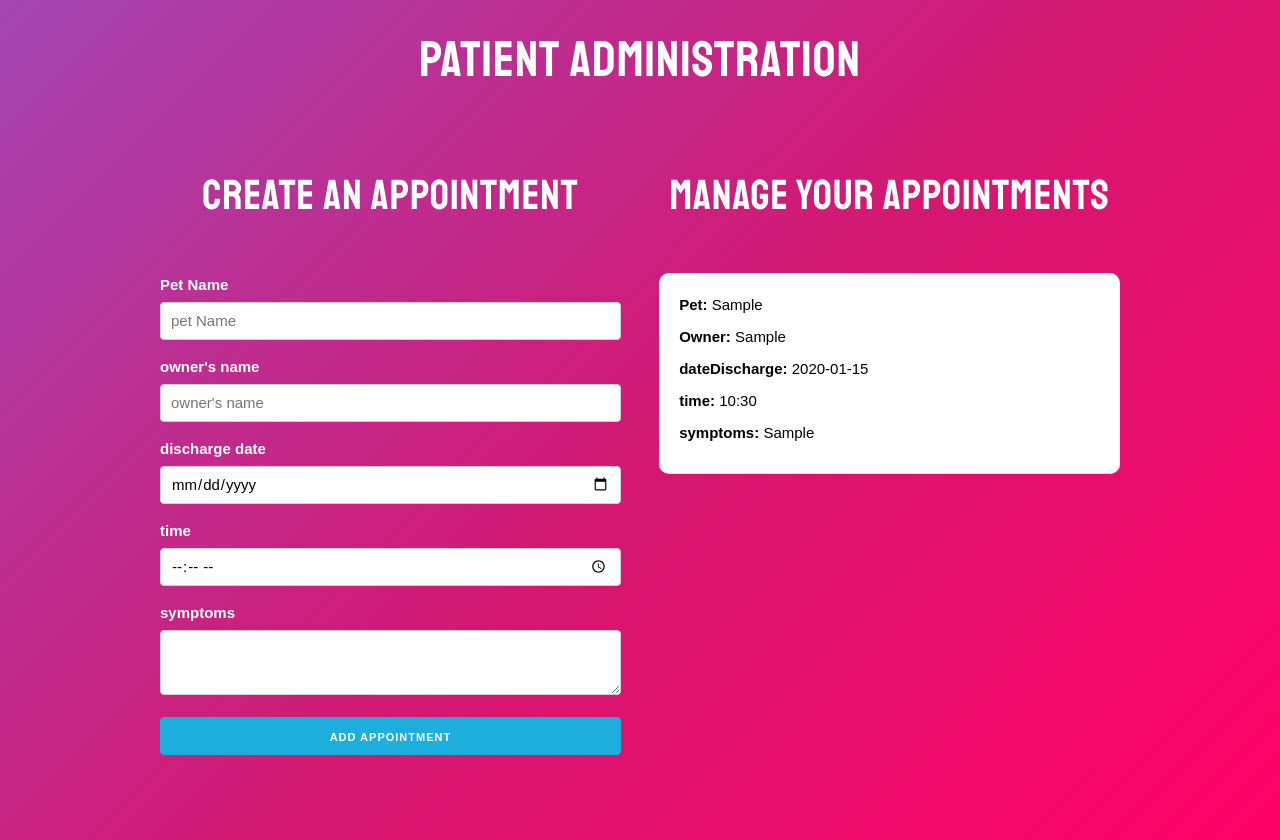
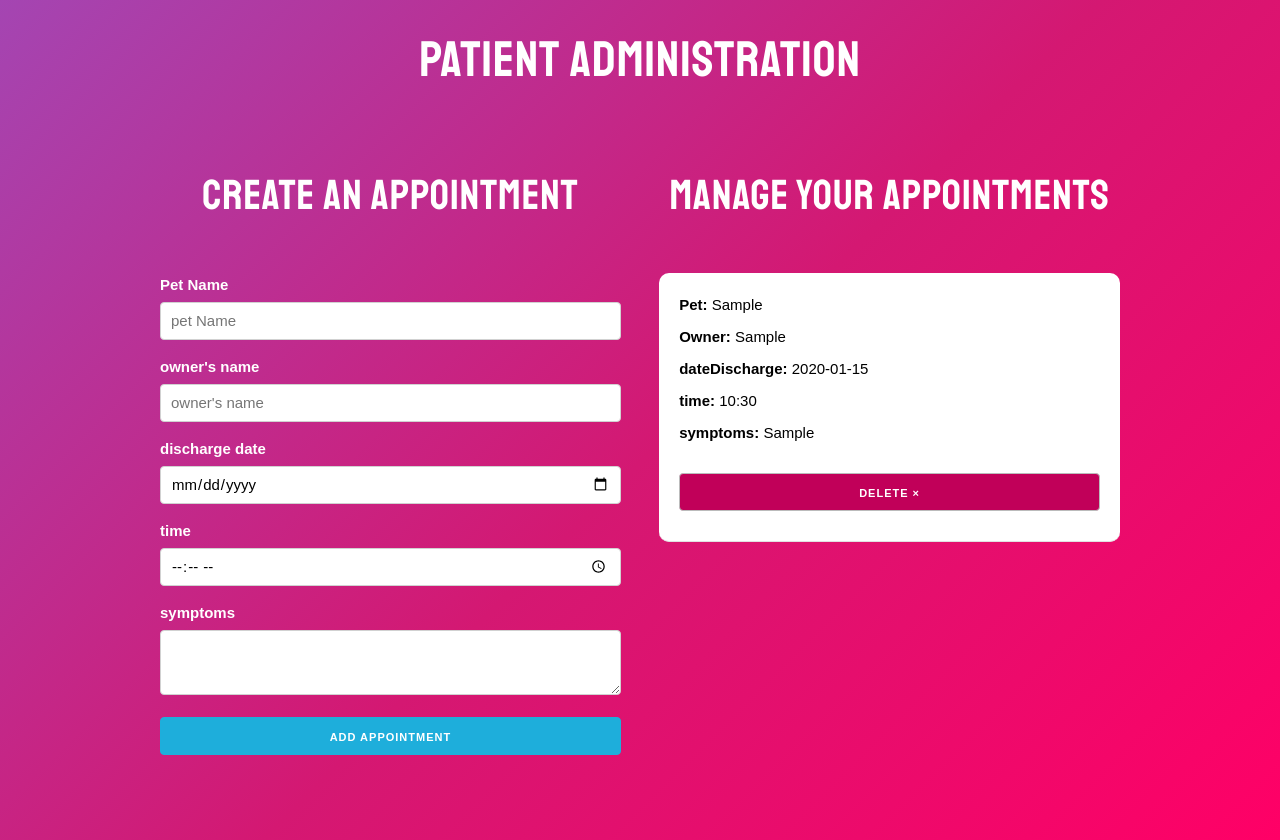
Before and after one commit to yeisonqr19/appointments-app, a React (Create React App) app: page / in a window 1280 px wide. Both pictures are taken after typing "Sample", "Sample", "2020-01-15", "10:30", "Sample" into the empty fields and a click on the button "ADD APPOINTMENT". Built offline with nearby package versions, Linux system fonts and the light colour scheme.

Commit message:
add localstorage to maintain appointment information

```diff
--- a/src/App.js
+++ b/src/App.js
@@ -1,4 +1,4 @@
-import React, { useState } from "react";
+import React, { useState, useEffect } from "react";
 import Cita from "./components/Cita";
 import Form from "./components/Form";
 
@@ -6,10 +6,25 @@ function App() {
   //State para todas las citas
   const [citas, setCitas] = useState([]);
 
+  //useEffect para realizar funciones solo cuando cambie el state
+  useEffect(() => {
+
+  }, [citas]);
+
   //Funcion para guardar las citas actuales mas la nueva cita
   const createCita = (cita) => {
     setCitas([...citas, cita]);
   };
+
+  //Funcion que elimina una Cita por su ID:
+  const deleteCita = (id) => {
+    const newCitas = citas.filter((cita) => cita.id !== id);
+    setCitas(newCitas);
+  };
+
+  //Mensaje Condicional
+  const title =
+    citas.length === 0 ? "no appointments added" : "Manage your appointments";
 
   return (
     <>
@@ -20,10 +35,10 @@ function App() {
             <Form createCita={createCita} />
           </div>
           <div className="one-half column">
-            <h2>Manage your appointments</h2>
+            <h2>{title}</h2>
 
             {citas.map((cita) => (
-              <Cita key={cita.id} cita={cita} />
+              <Cita key={cita.id} cita={cita} deleteCita={deleteCita} />
             ))}
           </div>
         </div>
--- a/src/components/Cita.jsx
+++ b/src/components/Cita.jsx
@@ -1,6 +1,6 @@
 import React from "react";
 
-const Cita = ({ cita }) => (
+const Cita = ({ cita, deleteCita }) => (
   <div className="cita">
     <p>
       Pet: <span>{cita.pet}</span>
@@ -21,6 +21,13 @@ const Cita = ({ cita }) => (
     <p>
       symptoms: <span>{cita.symptoms}</span>
     </p>
+
+    <button
+      className="button eliminar u-full-width"
+      onClick={() => deleteCita(cita.id)}
+    >
+      Delete &times;
+    </button>
   </div>
 );
 
```
